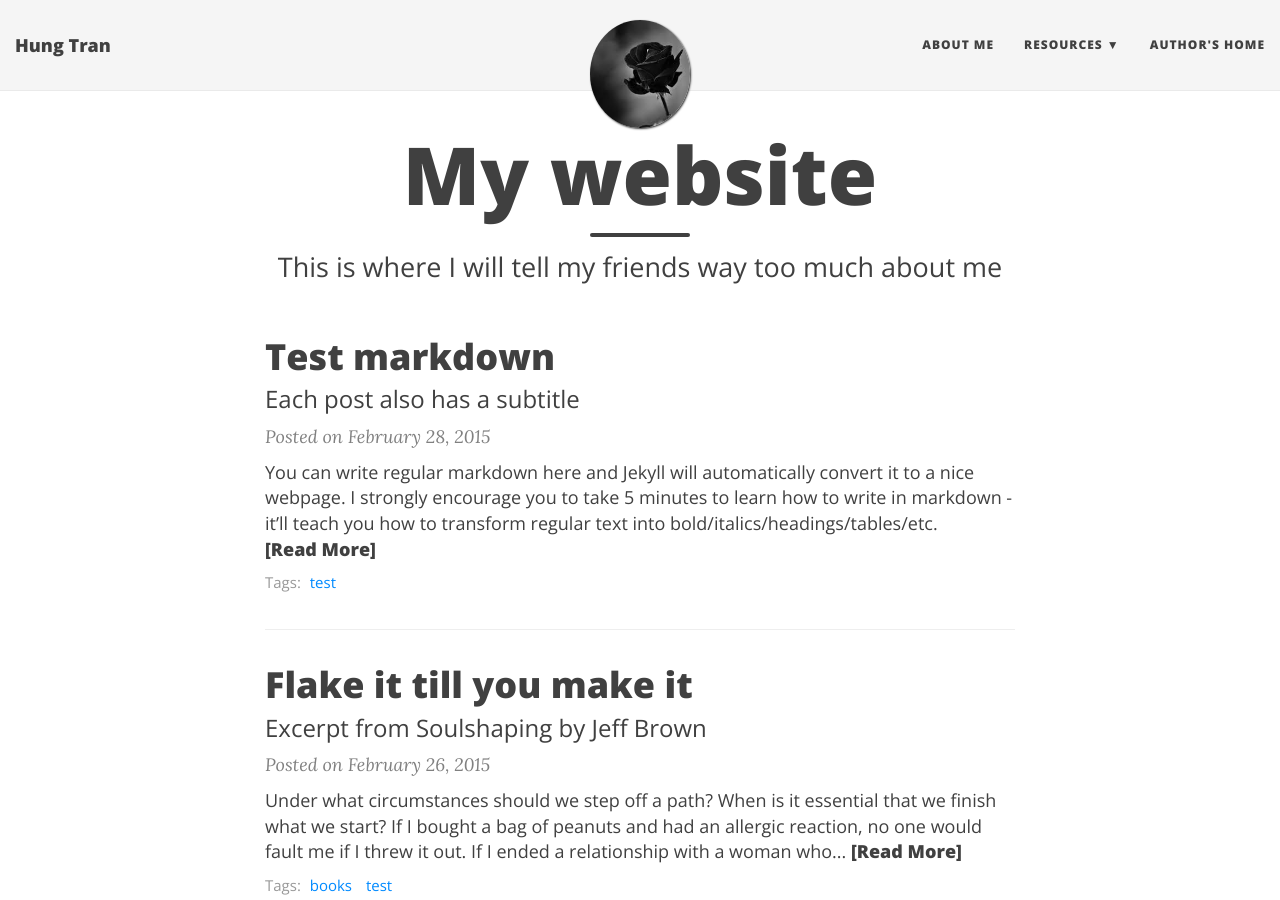
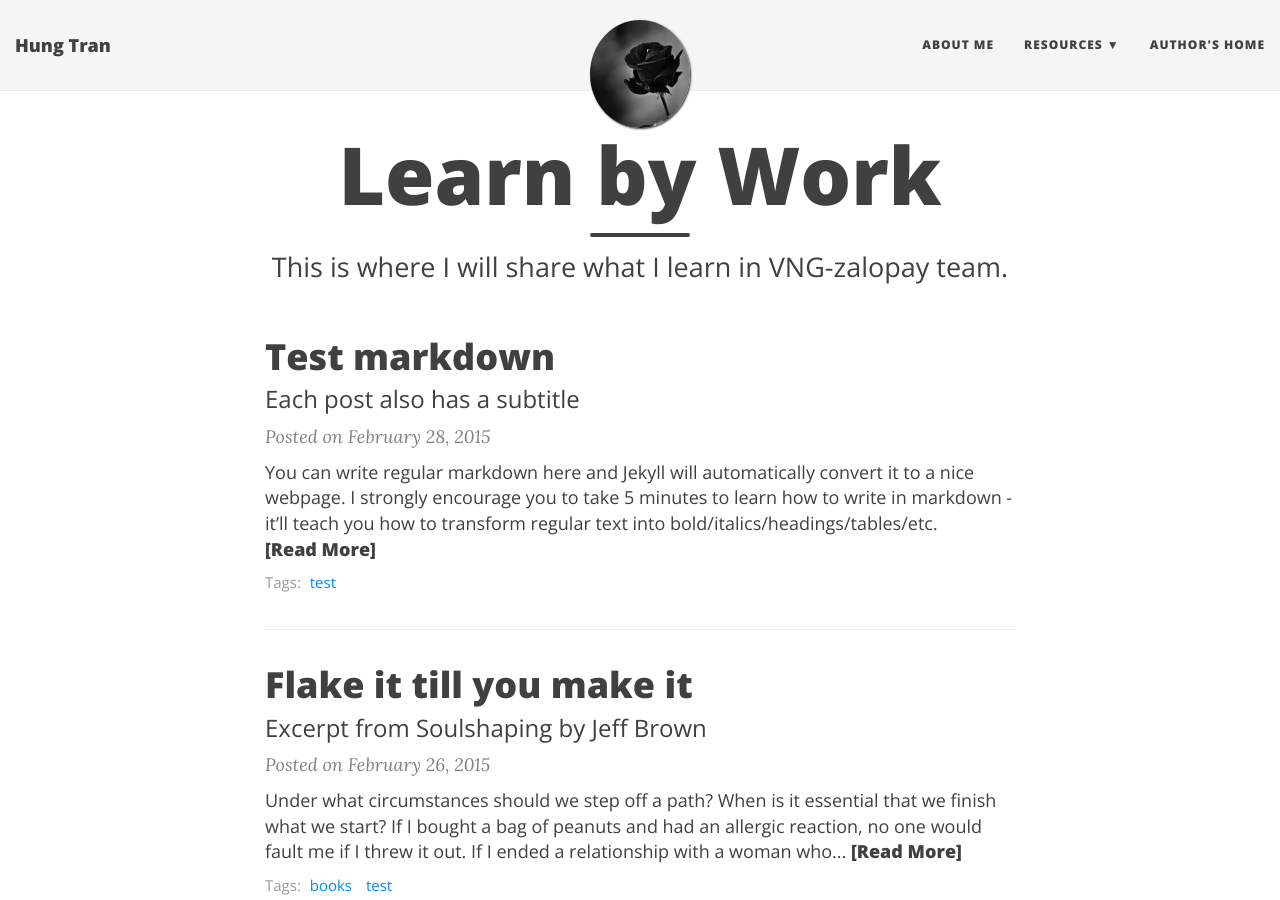
Before and after one commit to hungtranqn/hungtranqn.github.io, a Jekyll site: the page built from index.html, in a window 1280 px wide and 900 px high. Built offline with Jekyll 4.4.1, drawn with Linux system fonts in a browser that asks for light colours; nearby versions of some CDN libraries; the list of posts is cut into pages by our own code.

Commit message:
add demo web

```diff
--- a/index.html
+++ b/index.html
@@ -1,7 +1,7 @@
 ---
 layout: page
-title: My website
-subtitle: This is where I will tell my friends way too much about me
+title: Learn by Work
+subtitle: This is where I will share what I learn in VNG-zalopay team.
 use-site-title: true
 ---
 
```
